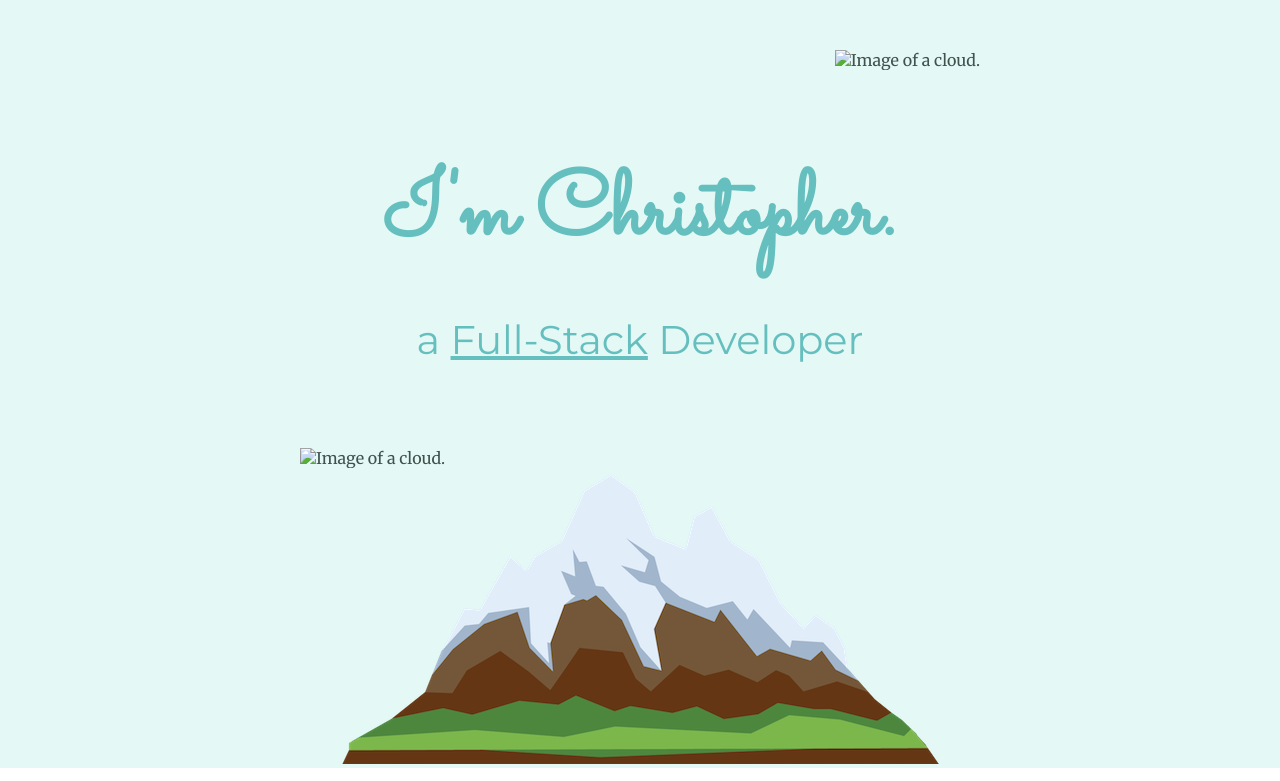
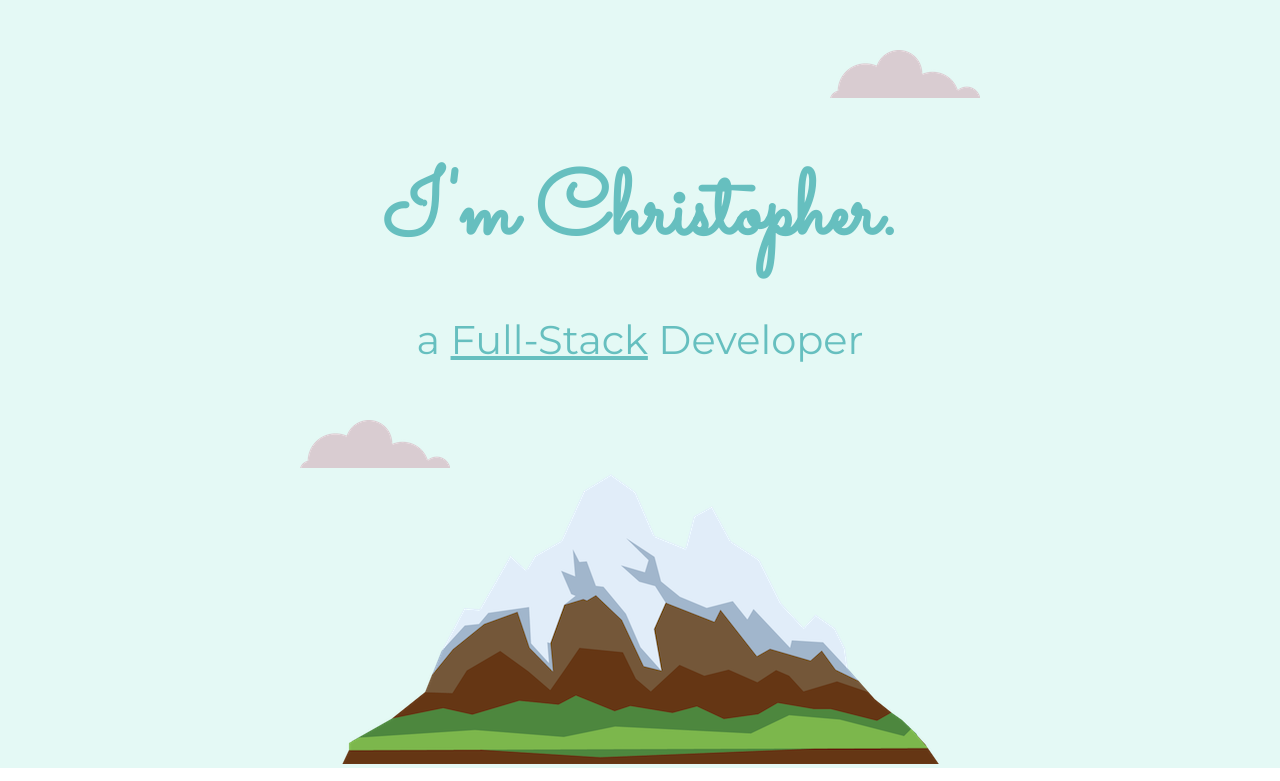
Before and after one commit to hexbacon/CSS---My-Site, a plain HTML site: page index.html in a window 1280 px wide. Shown: the top 781 px of the page. Drawn offline with Linux system fonts and the light colour scheme; the site is published under a folder, as on GitHub Pages, so addresses that start at the root find nothing.

Commit message:
Fixed root issues and added text to readme

```diff
--- a/index.html
+++ b/index.html
@@ -13,10 +13,10 @@
 </head>
 <body>
     <div class="top-container">
-        <img class="cloud-image top-cloud" src="/Img/cloud.png" alt="Image of a cloud.">
+        <img class="cloud-image top-cloud" src="./Img/cloud.png" alt="Image of a cloud.">
         <h1>I'm Christopher.</h1>
         <h2 class="sub-main-heading">a <span>Full-Stack</span> Developer</h2>
-        <img class="cloud-image bottom-cloud" src="/Img/cloud.png" alt="Image of a cloud.">
+        <img class="cloud-image bottom-cloud" src="./Img/cloud.png" alt="Image of a cloud.">
         <img src="./Img/mountain.png" alt="Image of a mountain.">
     </div>
     <div class="middle-container">
```
Also changed, not shown: 1 other file.
